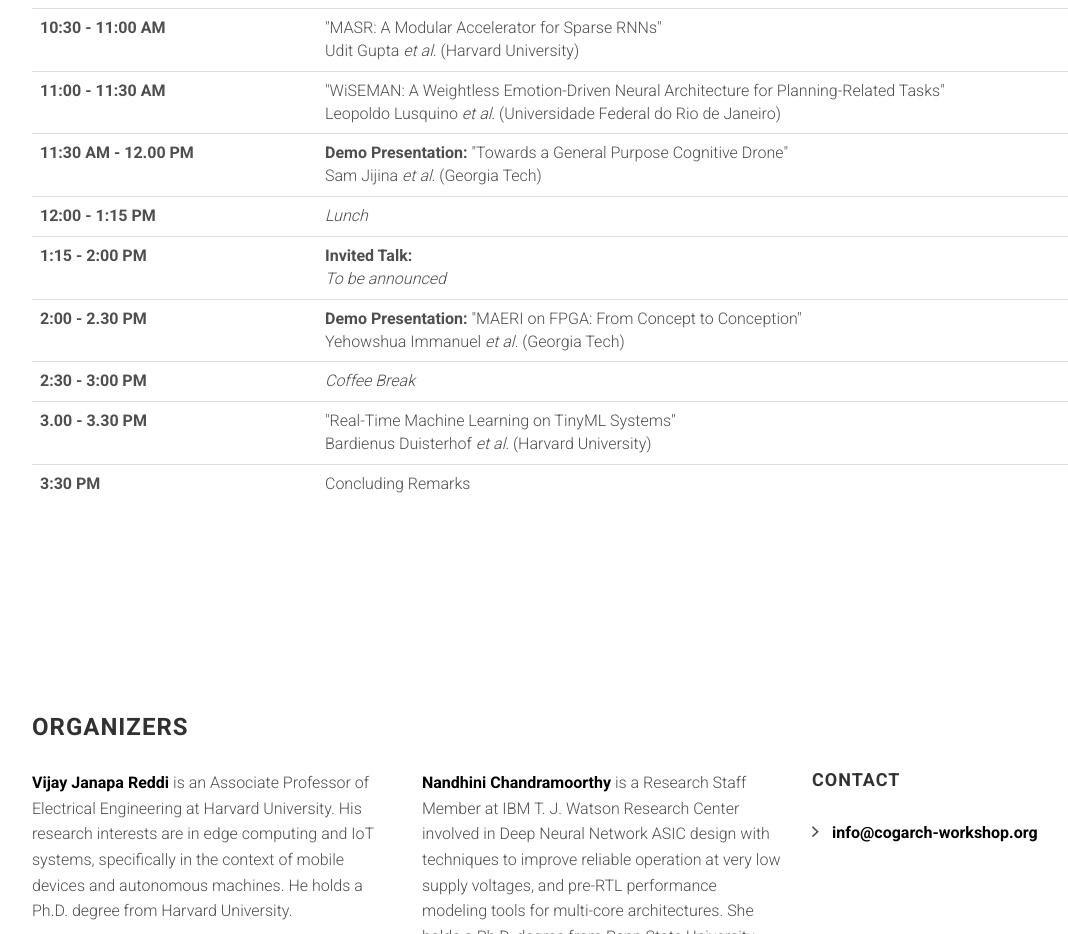
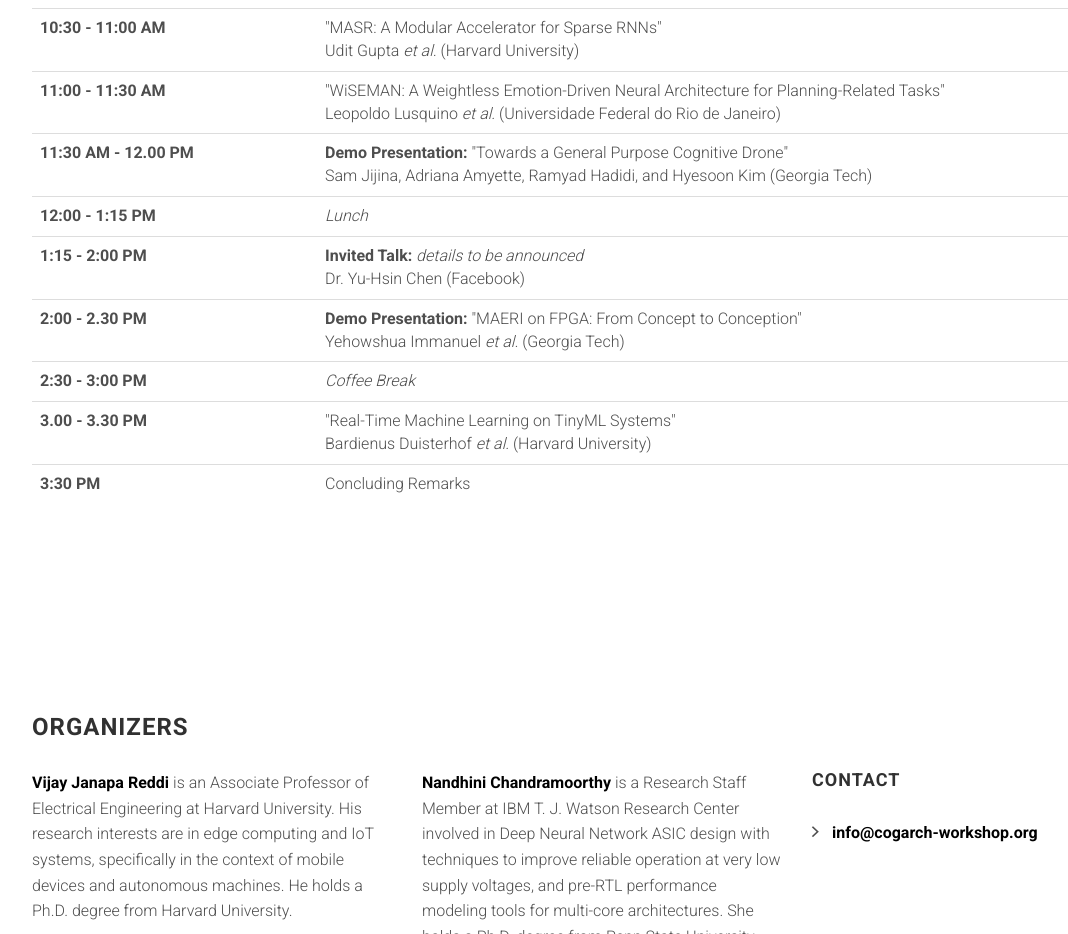
Before and after one commit to augustojv/cogarch-workshop-2020, a website: page index.html in a window 1280 px wide. Shown: the part 3480-4414 px from the top of the page, without its empty margins (38-1106 px from the left). Drawn offline with Linux system fonts and the light colour scheme; files whose address does not match are found by name.

Commit message:
Program updated

```diff
--- a/index.html
+++ b/index.html
@@ -423,7 +423,7 @@
                         <tr>
                           <th scope="row">11:30 AM - 12.00 PM</th>
                           <td><strong>Demo Presentation:</strong> "Towards a General Purpose Cognitive Drone"<br>
-							  Sam Jijina <em>et al.</em> (Georgia Tech)</td>
+							  Sam Jijina, Adriana Amyette, Ramyad Hadidi, and Hyesoon Kim (Georgia Tech)</td>
                         </tr>
                         <tr>
                           <th scope="row">12:00 - 1:15 PM</th>
@@ -431,8 +431,8 @@
                         </tr>
                         <tr>
                           <th scope="row">1:15 - 2:00 PM</th>
-                          <td><strong>Invited Talk:</strong><br>
-							  <em>To be announced</em></td>
+                          <td><strong>Invited Talk:</strong> <em>details to be announced</em><br>
+							  Dr. Yu-Hsin Chen (Facebook)</td>
                         </tr>
                         <tr>
                           <th scope="row">2:00 - 2.30 PM</th>
```
